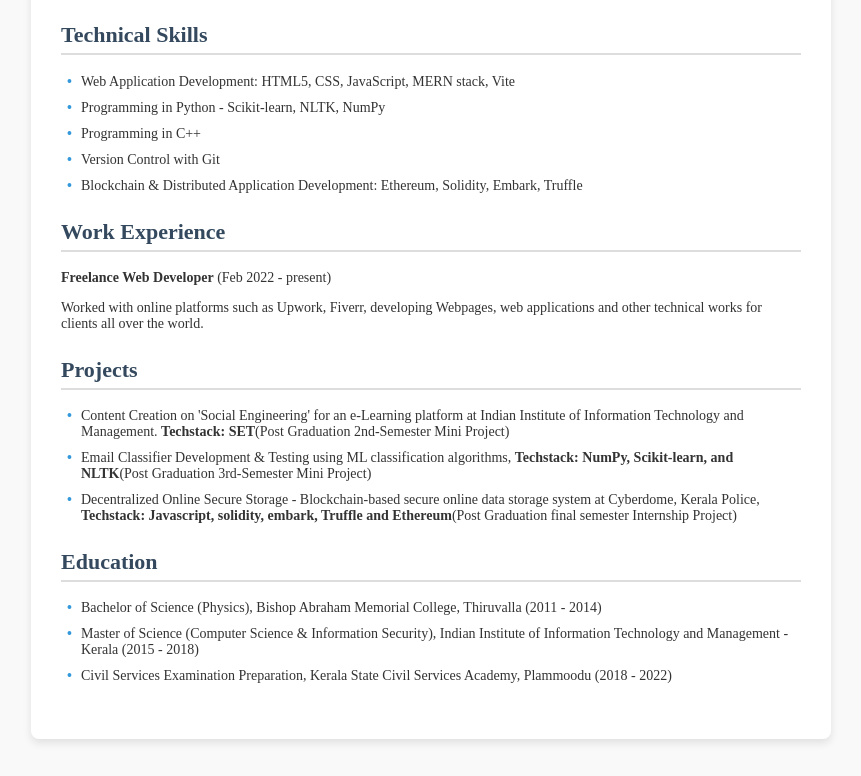
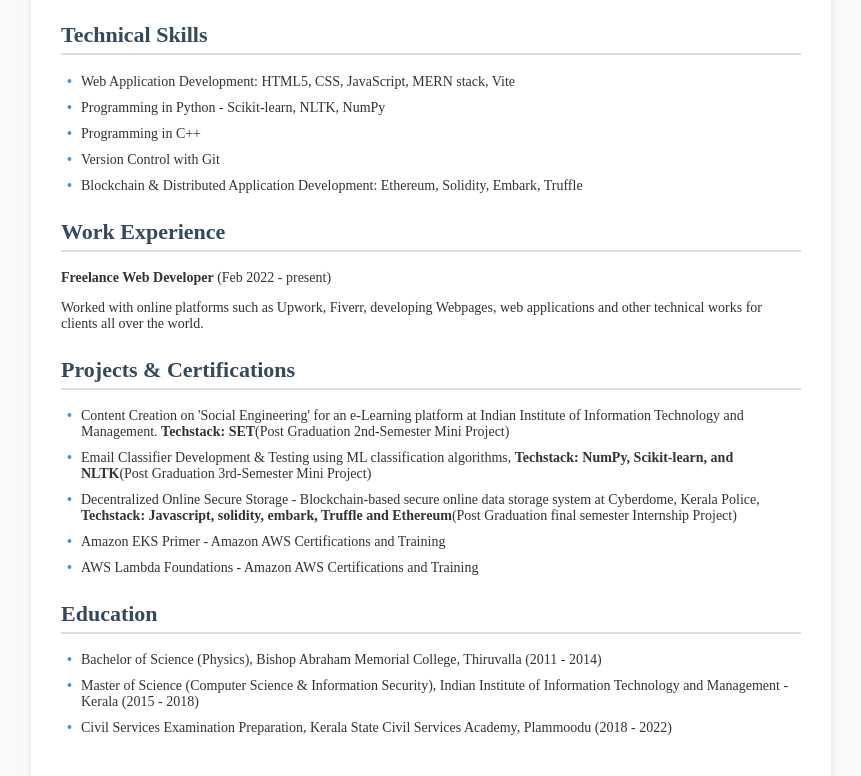
Before and after one commit to S4MU3L6R360RY/resume, a plain HTML site: page public/index.html in a window 1280 px wide. Shown: the part 535-1311 px from the top of the page, without its empty margins (209-1070 px from the left). Drawn offline with Linux system fonts and the light colour scheme.

Commit message:
Update index.html

```diff
--- a/public/index.html
+++ b/public/index.html
@@ -42,11 +42,13 @@
         </div>
 
         <div class="section">
-            <h2>Projects</h2>
+            <h2>Projects & Certifications</h2>
             <ul>
                 <li>Content Creation on 'Social Engineering' for an e-Learning platform at Indian Institute of Information Technology and Management. <strong>Techstack: SET</strong>(Post Graduation 2nd-Semester Mini Project)</li>
                 <li>Email Classifier Development & Testing using ML classification algorithms, <strong>Techstack: NumPy, Scikit-learn, and NLTK</strong>(Post Graduation 3rd-Semester Mini Project)</li>
                 <li>Decentralized Online Secure Storage - Blockchain-based secure online data storage system at Cyberdome, Kerala Police, <strong>Techstack: Javascript, solidity, embark, Truffle and Ethereum</strong>(Post Graduation final semester Internship Project)</li>
+                <li>Amazon EKS Primer - Amazon AWS Certifications and Training</li>
+                <li>AWS Lambda Foundations - Amazon AWS Certifications and Training</li>
             </ul>
         </div>
 
```
